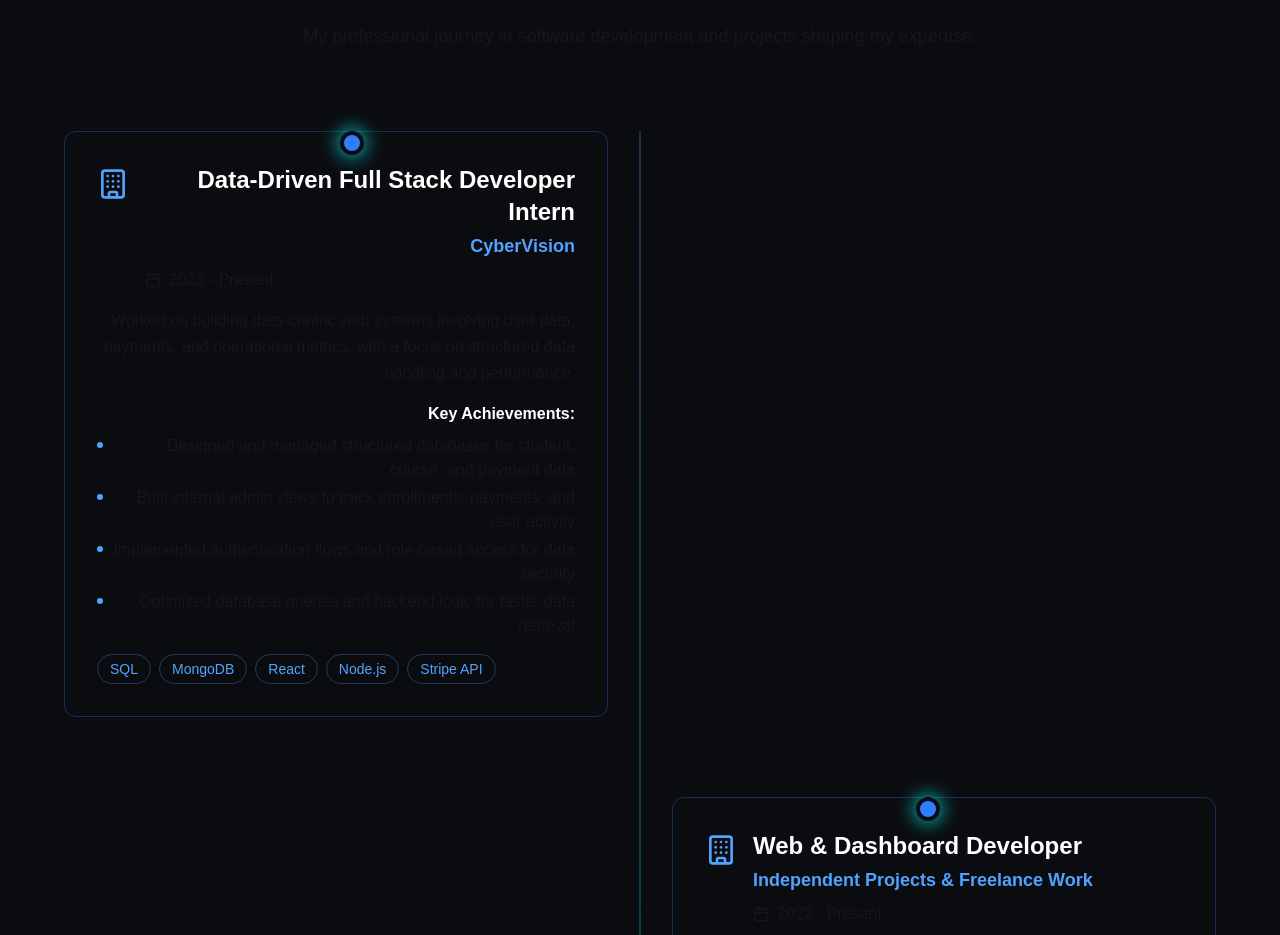
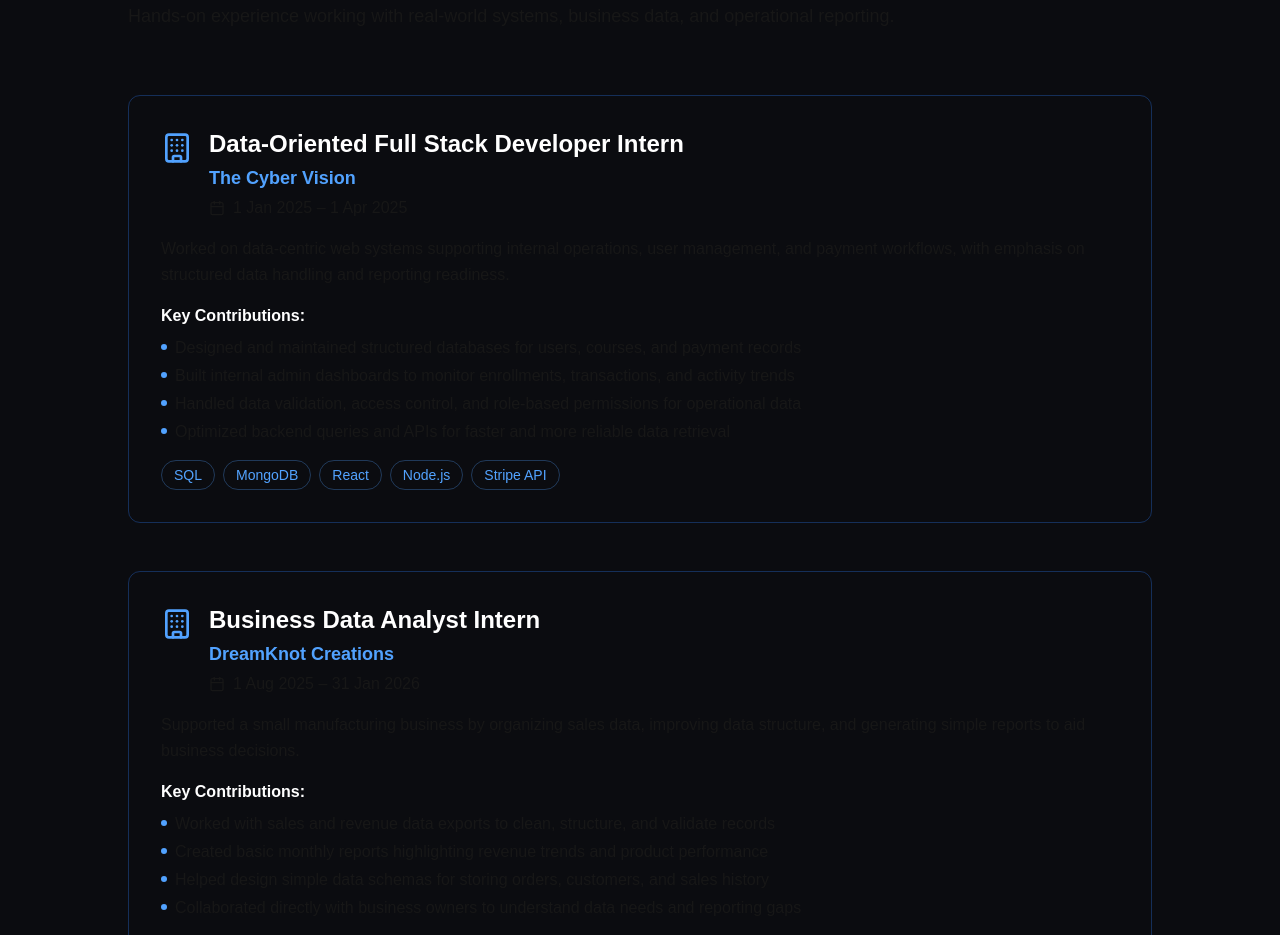
Before and after one commit to akshatChaudhary239/portfolio, a Next.js app: page / in a window 1280 px wide. Shown: the part 1865-2800 px from the top of the page. Built offline with nearby package versions, Linux system fonts and the light colour scheme.

Commit message:
"updated"

```diff
--- a/src/components/Experiencesection.tsx
+++ b/src/components/Experiencesection.tsx
@@ -10,109 +10,94 @@ const ExperienceSection: React.FC = () => {
 
   const experiences = [
     {
-    company: "CyberVision",
-    position: "Data-Driven Full Stack Developer Intern",
-    period: "2023 - Present",
+      company: "The Cyber Vision",
+      position: "Data-Oriented Full Stack Developer Intern",
+      period: "1 Jan 2025 – 1 Apr 2025",
       description:
-      "Worked on building data-centric web systems involving user data, payments, and operational metrics, with a focus on structured data handling and performance.",
+        "Worked on data-centric web systems supporting internal operations, user management, and payment workflows, with emphasis on structured data handling and reporting readiness.",
       achievements: [
-      "Designed and managed structured databases for student, course, and payment data",
-      "Built internal admin views to track enrollments, payments, and user activity",
-      "Implemented authentication flows and role-based access for data security",
-      "Optimized database queries and backend logic for faster data retrieval",
+        "Designed and maintained structured databases for users, courses, and payment records",
+        "Built internal admin dashboards to monitor enrollments, transactions, and activity trends",
+        "Handled data validation, access control, and role-based permissions for operational data",
+        "Optimized backend queries and APIs for faster and more reliable data retrieval",
       ],
       tech: ["SQL", "MongoDB", "React", "Node.js", "Stripe API"],
     },
     {
-    company: "Independent Projects & Freelance Work",
-    position: "Web & Dashboard Developer",
-    period: "2022 - Present",
+      company: "DreamKnot Creations",
+      position: "Business Data Analyst Intern",
+      period: "1 Aug 2025 – 31 Jan 2026",
       description:
-      "Delivered custom web solutions with an emphasis on dashboards, business data visibility, and performance tracking for small businesses.",
+        "Supported a small manufacturing business by organizing sales data, improving data structure, and generating simple reports to aid business decisions.",
       achievements: [
-      "Built data-backed admin dashboards for monitoring sales and operations",
-      "Worked with client data to create structured reports and visual summaries",
-      "Designed scalable systems that could later support analytics and reporting",
-      "Collaborated directly with clients to translate business needs into data views",
+        "Worked with sales and revenue data exports to clean, structure, and validate records",
+        "Created basic monthly reports highlighting revenue trends and product performance",
+        "Helped design simple data schemas for storing orders, customers, and sales history",
+        "Collaborated directly with business owners to understand data needs and reporting gaps",
       ],
-    tech: ["Power BI", "SQL", "React", "Next.js", "Tailwind CSS"],
+      tech: ["Excel", "Power BI", "SQL", "Python (Basics)"],
     },
   ];
 
-
   return (
-    <section className="py-24 px-6 bg-[#0b0c10] relative overflow-hidden">
-      <div className="max-w-6xl mx-auto" ref={ref}>
+    <section className="py-24 px-6 bg-[#0b0c10]">
+      <div className="max-w-5xl mx-auto" ref={ref}>
         {/* Header */}
         <motion.div
-          initial={{ opacity: 0, y: 50 }}
+          initial={{ opacity: 0, y: 40 }}
           animate={isInView ? { opacity: 1, y: 0 } : {}}
           transition={{ duration: 0.8 }}
-          className="text-center mb-20"
+          className="mb-16"
         >
-          <h2 className="text-5xl md:text-6xl font-bold mb-6 text-transparent bg-clip-text bg-gradient-to-r from-blue-400 to-cyan-400">
+          <h2 className="text-5xl font-bold mb-4 text-transparent bg-clip-text bg-gradient-to-r from-blue-400 to-cyan-400">
             Work Experience
           </h2>
-          <p className="text-lg text-muted-foreground max-w-3xl mx-auto leading-relaxed">
-            My professional journey in software development and projects shaping my expertise.
+          <p className="text-lg text-muted-foreground max-w-3xl leading-relaxed">
+            Hands-on experience working with real-world systems, business data, and operational reporting.
           </p>
         </motion.div>
 
-        <div className="relative">
-          {/* Timeline Line */}
-          <div className="absolute left-1/2 transform -translate-x-1/2 top-0 bottom-0 w-px bg-gradient-to-b from-blue-400/50 to-cyan-400/50"></div>
-
+        <div className="space-y-12">
           {experiences.map((exp, index) => (
             <motion.div
               key={exp.company}
-              initial={{ opacity: 0, x: index % 2 === 0 ? -50 : 50 }}
-              whileInView={{ opacity: 1, x: 0 }}
+              initial={{ opacity: 0, y: 30 }}
+              whileInView={{ opacity: 1, y: 0 }}
               viewport={{ once: true, amount: 0.3 }}
-              transition={{ duration: 0.8, delay: index * 0.3 }}
-              className={`relative mb-20 ${
-                index % 2 === 0 ? "md:pr-8 md:text-right" : "md:pl-8 md:ml-auto"
-              } md:w-1/2 pl-12 md:pl-0`}
-            >
-              {/* Timeline Dot */}
-              <motion.div
-                initial={{ scale: 0 }}
-                whileInView={{ scale: 1 }}
-                viewport={{ once: true }}
-                transition={{ duration: 0.5, delay: index * 0.3 + 0.2 }}
-                className="absolute left-1/2 transform -translate-x-1/2 md:left-1/2 md:-translate-x-1/2 w-6 h-6 bg-blue-500 rounded-full shadow-[0_0_20px_rgb(0,255,255)] border-4 border-[#0b0c10]"
-              />
-
-              {/* Card */}
-              <motion.div
-                whileHover={{ y: -5, boxShadow: "0 0 20px rgba(0,255,255,0.5)" }}
-                className="glass-frosted p-8 rounded-xl border border-blue-500/30 hover:border-cyan-400 hover:shadow-[0_0_25px_rgb(0,255,255)] group transition-all duration-300"
+              transition={{ duration: 0.6, delay: index * 0.2 }}
+              className="glass-frosted p-8 rounded-xl border border-blue-500/30 hover:border-cyan-400 hover:shadow-[0_0_25px_rgb(0,255,255)] transition-all duration-300"
             >
               <div className="flex items-start gap-4 mb-4">
-                  <motion.div
-                    whileHover={{ scale: 1.2, rotate: 10 }}
-                    className="mt-1"
-                  >
-                    <Building className="w-8 h-8 text-blue-400" />
-                  </motion.div>
-
+                <Building className="w-8 h-8 text-blue-400 mt-1" />
                 <div>
-                    <h3 className="text-2xl font-bold text-white mb-1">{exp.position}</h3>
-                    <h4 className="text-lg font-semibold text-blue-400 mb-2">{exp.company}</h4>
-                    <div className="flex items-center gap-2 text-muted-foreground">
+                  <h3 className="text-2xl font-bold text-white mb-1">
+                    {exp.position}
+                  </h3>
+                  <h4 className="text-lg font-semibold text-blue-400">
+                    {exp.company}
+                  </h4>
+                  <div className="flex items-center gap-2 text-muted-foreground mt-1">
                     <Calendar className="w-4 h-4" />
                     <span>{exp.period}</span>
                   </div>
                 </div>
               </div>
 
-                <p className="text-muted-foreground mb-4 leading-relaxed">{exp.description}</p>
+              <p className="text-muted-foreground mb-4 leading-relaxed">
+                {exp.description}
+              </p>
 
               <div className="mb-4">
-                  <h5 className="font-semibold mb-2 text-white">Key Achievements:</h5>
+                <h5 className="font-semibold mb-2 text-white">
+                  Key Contributions:
+                </h5>
                 <ul className="space-y-1">
                   {exp.achievements.map((ach, i) => (
-                      <li key={i} className="flex items-start gap-2 text-muted-foreground">
-                        <div className="w-1.5 h-1.5 bg-blue-400 rounded-full mt-2 flex-shrink-0"></div>
+                    <li
+                      key={i}
+                      className="flex items-start gap-2 text-muted-foreground"
+                    >
+                      <div className="w-1.5 h-1.5 bg-blue-400 rounded-full mt-2 flex-shrink-0" />
                       {ach}
                     </li>
                   ))}
@@ -130,7 +115,6 @@ const experiences = [
                 ))}
               </div>
             </motion.div>
-            </motion.div>
           ))}
         </div>
       </div>
```
Lines whose indentation alone changed are shown as unchanged.
